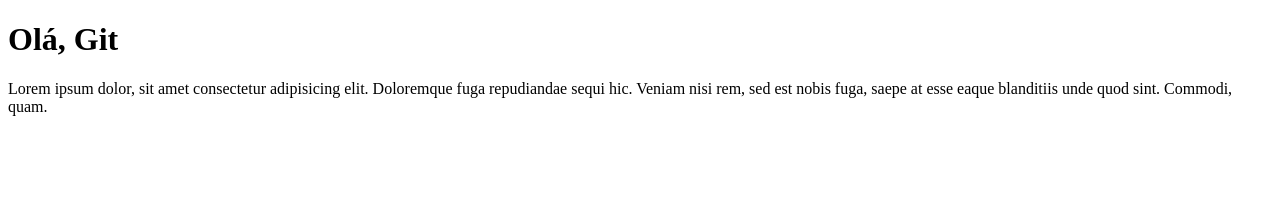
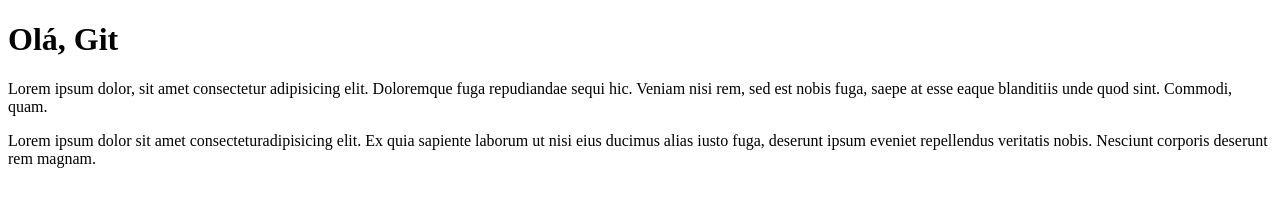
Before and after one commit to victorwnovais/olagit, a plain HTML site: page siteexemplo/index.html in a window 1280 px wide. Drawn offline with Linux system fonts and the light colour scheme.

Commit message:
Adicionei um paragráfo

```diff
--- a/siteexemplo/index.html
+++ b/siteexemplo/index.html
@@ -8,5 +8,7 @@
 <body>
     <H1>Olá, Git</H1>
     <p>Lorem ipsum dolor, sit amet consectetur adipisicing elit. Doloremque fuga repudiandae sequi hic. Veniam nisi rem, sed est nobis fuga, saepe at esse eaque blanditiis unde quod sint. Commodi, quam.</p>
+    <p>Lorem ipsum dolor sit amet consecteturadipisicing elit. Ex quia sapiente laborum ut nisi eius ducimus alias iusto fuga, deserunt ipsum eveniet repellendus veritatis nobis. Nesciunt corporis deserunt rem magnam.</p>
+
 </body>
 </html>
```
